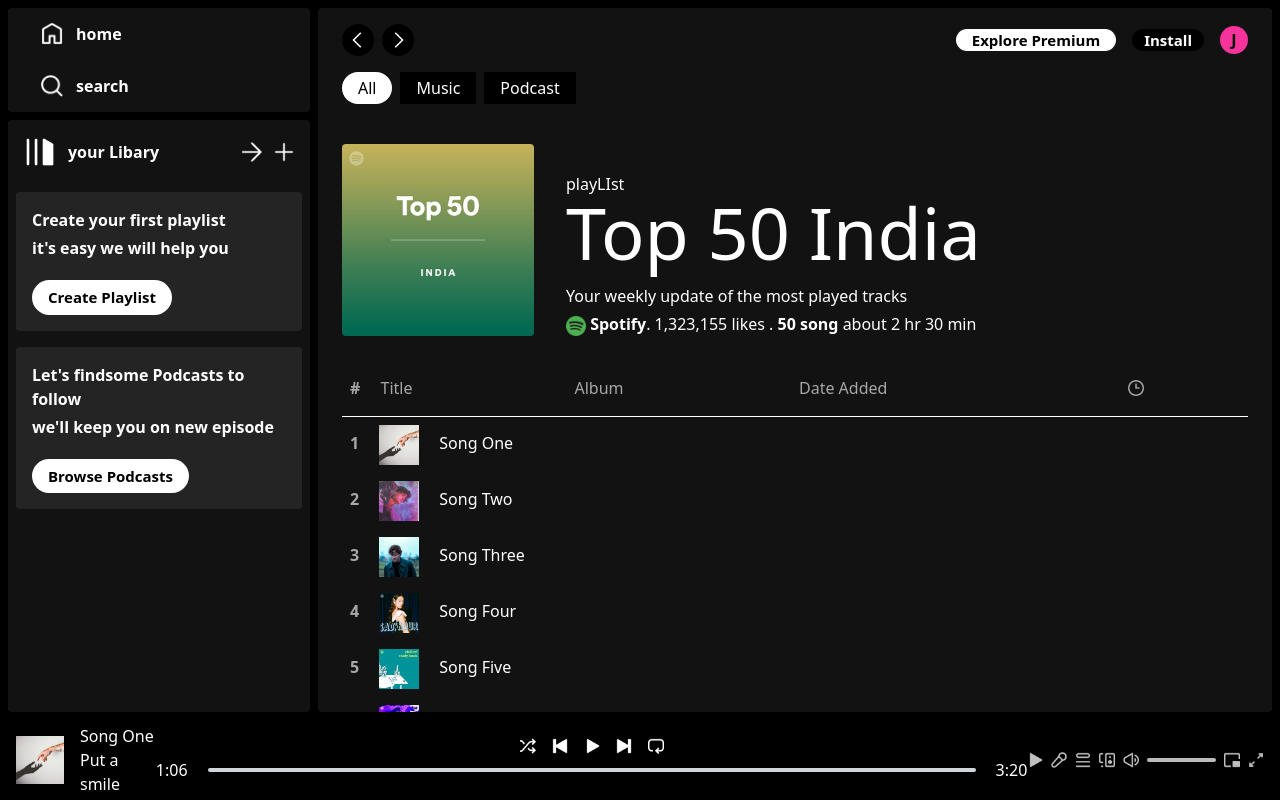
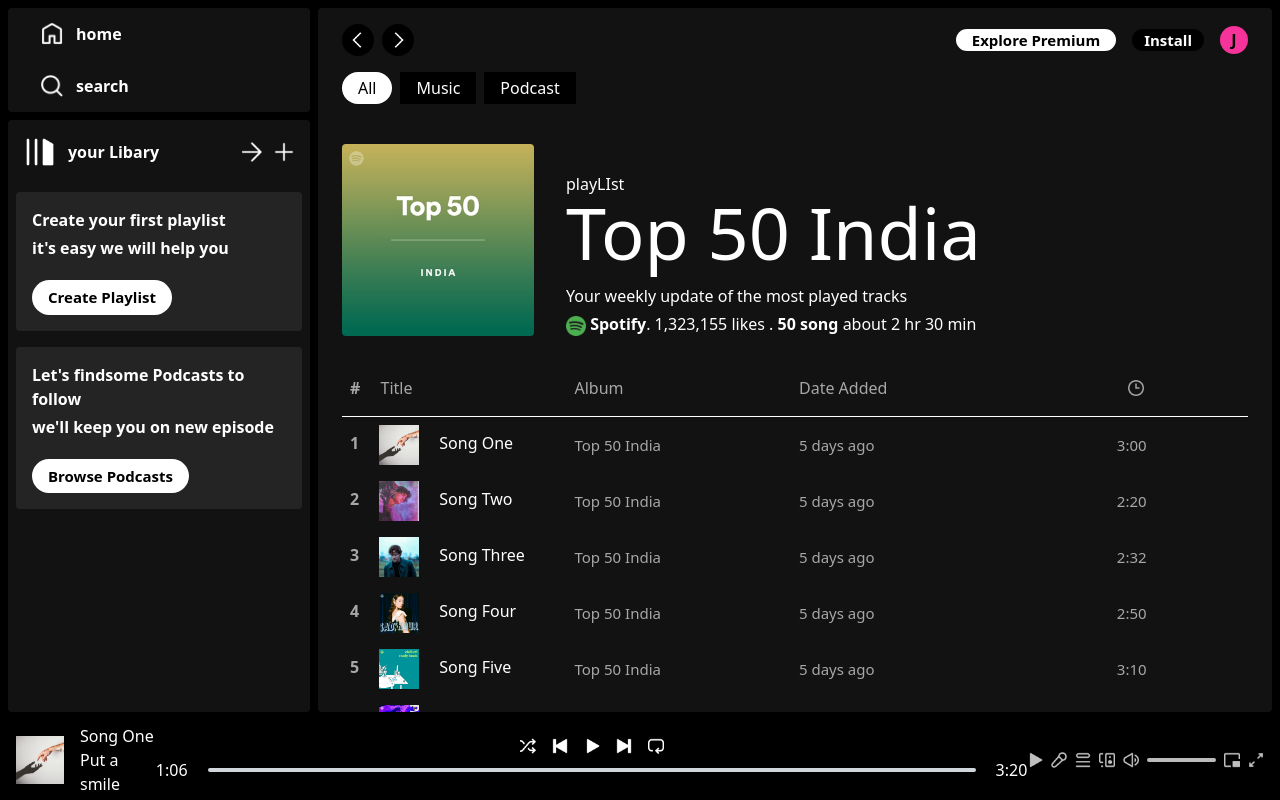
Before and after one commit to mdjameel04/Spotify-Clone, a React (Vite) app: page /album/1 in a window 1280 px wide. Built offline with nearby package versions, Linux system fonts and the light colour scheme.

Commit message:
added feauters

```diff
--- a/src/Components/DisplayAlbum.jsx
+++ b/src/Components/DisplayAlbum.jsx
@@ -38,8 +38,10 @@
             <b className=' mr-4 text-[#a7a7a7] '>{index+1} </b>
             <img src={item.image} className='inline w-10 mr-5' alt="" />
            {item.name}
-
-            </p>
+          </p>
+          <p className='text-[15px]'>{albumData.name} </p>
+          <p className='text-[15px] hidden sm:block'>5 days ago</p>
+          <p className='text-[15px] text-center'>{item.duration}</p>
           </div>
         ))}
     </>
```
